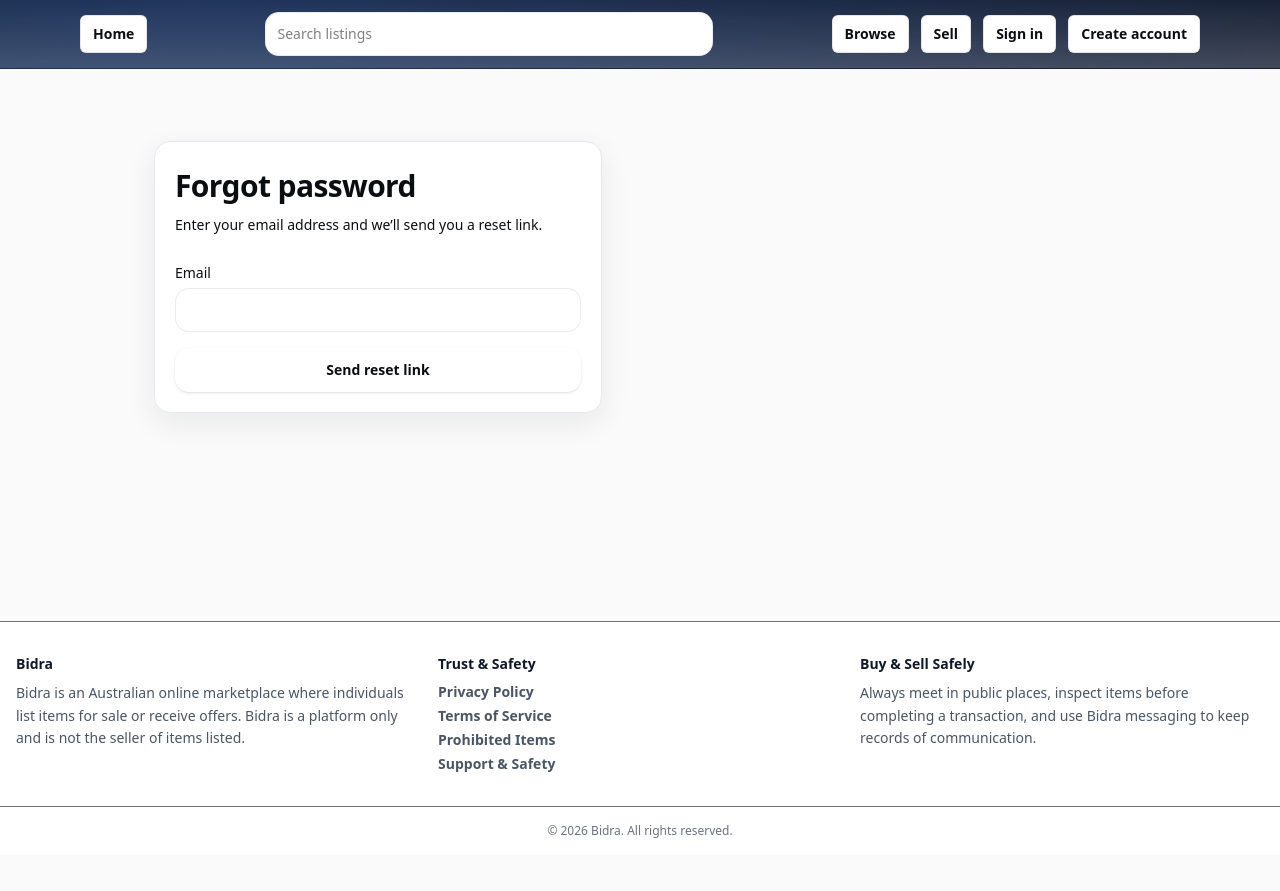
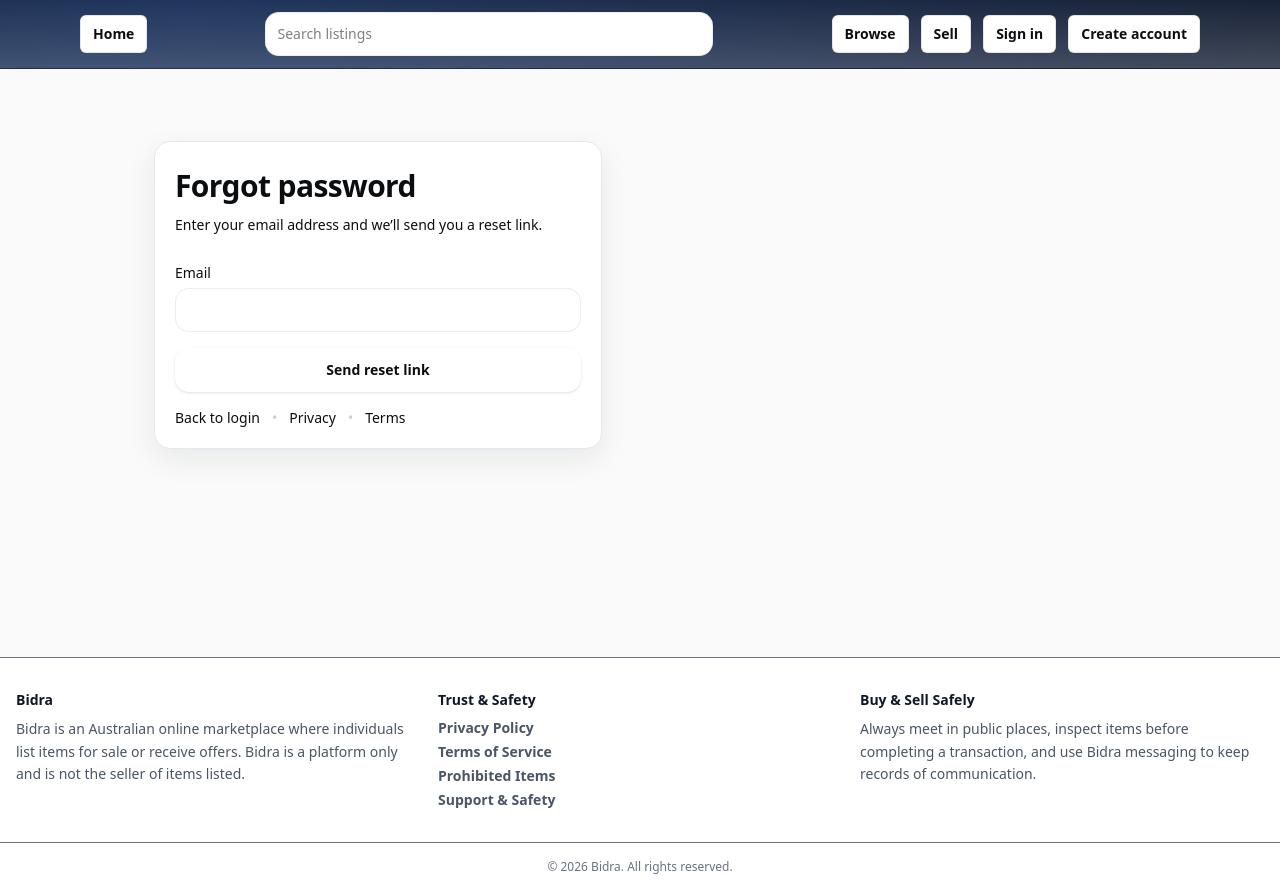
Before and after one commit to TradeFlow1/bidra, a Next.js app: page /forgot-password in a window 1280 px wide. Before the commit the page ends 855 px from the top, so only its background shows below. Built offline with nearby package versions, Linux system fonts and the light colour scheme; no server answers.

Commit message:
Auth: add legal/back links to password reset pages

```diff
--- a/app/forgot-password/page.tsx
+++ b/app/forgot-password/page.tsx
@@ -27,6 +27,13 @@ export default function ForgotPasswordPage() {
               Send reset link
             </button>
           </form>
+          <div className="mt-4 flex flex-wrap items-center gap-x-3 gap-y-2 text-sm">
+            <a className="bd-link" href="/auth/login">Back to login</a>
+            <span className="text-black/20">•</span>
+            <a className="bd-link" href="/legal/privacy">Privacy</a>
+            <span className="text-black/20">•</span>
+            <a className="bd-link" href="/legal/terms">Terms</a>
+          </div>
         </div>
       </div>
     </main>
--- a/app/reset-password/page.tsx
+++ b/app/reset-password/page.tsx
@@ -43,6 +43,13 @@ export default function ResetPasswordPage({
               </button>
             </form>
           )}
+          <div className="mt-4 flex flex-wrap items-center gap-x-3 gap-y-2 text-sm">
+            <a className="bd-link" href="/auth/login">Back to login</a>
+            <span className="text-black/20">•</span>
+            <a className="bd-link" href="/legal/privacy">Privacy</a>
+            <span className="text-black/20">•</span>
+            <a className="bd-link" href="/legal/terms">Terms</a>
+          </div>
         </div>
       </div>
     </main>
```
